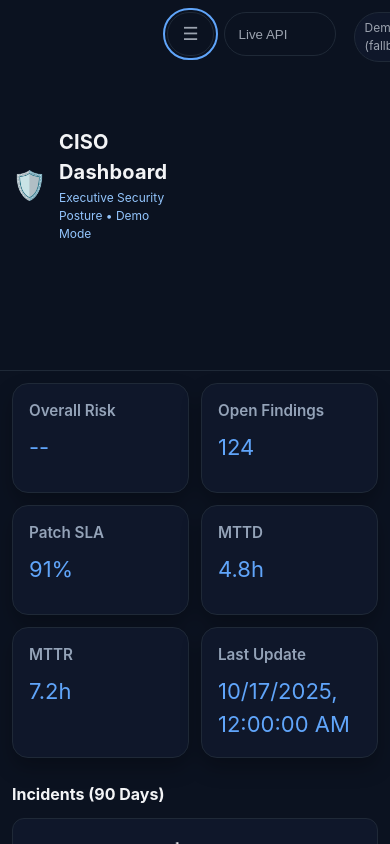
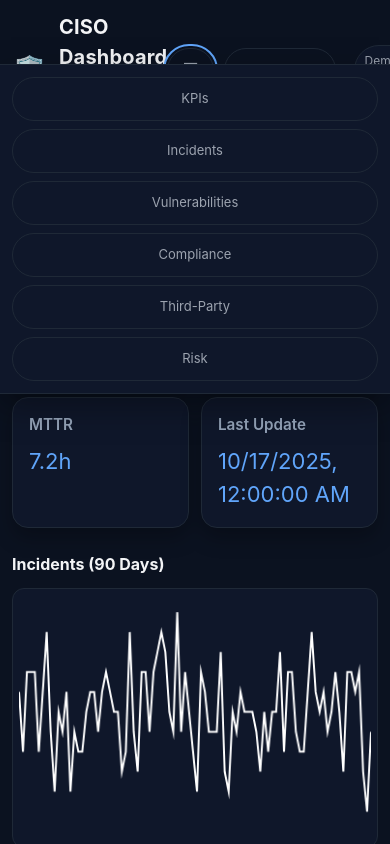
Before and after one commit to SiteQ8/CISO-Dashboard, a plain HTML site: page website/index.html in a window 390 px wide. Both pictures are taken after a click on the button "Toggle menu". Shown: the top 844 px of the page. Drawn offline with Linux system fonts and the light colour scheme; no server answers.

Commit message:
Update style.css

```diff
--- a/website/style.css
+++ b/website/style.css
@@ -5,7 +5,10 @@
   --radius:16px; --space:clamp(12px,2vw,20px);
   --fs-hero:clamp(20px,3.2vw,28px); --fs-h2:clamp(16px,2.4vw,20px);
   --fs-body:clamp(13px,1.7vw,15px);
+  --header-h:72px; /* desktop default */
 }
+
+@media(max-width:900px){ :root{ --header-h:64px; } }
 
 *{box-sizing:border-box}
 html,body{height:100%}
@@ -15,13 +18,16 @@ body{
   margin:0; color:var(--text); background:var(--bg); font-size:var(--fs-body); line-height:1.5;
   -webkit-font-smoothing:antialiased; -moz-osx-font-smoothing:grayscale;
   -webkit-tap-highlight-color:transparent;
+  padding-top:0; /* header is sticky, so no extra offset */
 }
+body.menu-open{ overflow:hidden; }
 
 /* Header / Nav */
 header{
   display:flex;align-items:center;justify-content:space-between;
   padding:var(--space); border-bottom:1px solid var(--border);
-  position:sticky; top:0; background:var(--bg); z-index:20;
+  position:sticky; top:0; background:var(--bg); z-index:1000;
+  min-height:var(--header-h);
 }
 .brand{display:flex;gap:12px;align-items:center}
 .logo{font-size:28px}
@@ -29,7 +35,7 @@ h1{margin:0;color:#f3f4f6;font-size:var(--fs-hero);letter-spacing:.2px}
 .tag{color:#93c5fd;margin:2px 0 0 0;font-size:12px}
 
 /* NAV */
-#nav{display:flex;align-items:center;gap:10px;flex-wrap:nowrap;position:relative}
+#nav{display:flex;align-items:center;gap:10px;flex-wrap:nowrap;position:relative;z-index:1001}
 #nav .mode{min-width:112px;height:44px}
 #nav .links{display:flex;gap:10px;flex-wrap:wrap}
 #nav a,#nav button{
@@ -44,14 +50,24 @@ h1{margin:0;color:#f3f4f6;font-size:var(--fs-hero);letter-spacing:.2px}
 /* Desktop collapse (burger can hide links if desired) */
 #nav.collapsed .links{display:none}
 
-/* Mobile dropdown (<=900px) */
+/* Mobile dropdown (<=900px) — fixed sheet right below header */
 @media(max-width:900px){
-  #nav{align-items:flex-start}
-  #nav .links{
-    display:none; width:100%; margin-top:10px; padding:10px; background:var(--panel);
-    border:1px solid var(--border); border-radius:12px; flex-direction:column;
+  #nav{align-items:center}
+  /* Hide inline links on mobile */
+  #nav .links{ display:none; }
+
+  /* Show as fixed sheet when open */
+  #nav.open .links{
+    display:flex; flex-direction:column;
+    position:fixed; left:0; right:0; top:var(--header-h);
+    background:var(--panel); border-top:1px solid var(--border); border-bottom:1px solid var(--border);
+    padding:12px; gap:8px; z-index:999; box-shadow:0 12px 32px rgba(0,0,0,.35);
   }
-  #nav.open .links{display:flex}
+
+  /* Make links full width for easy tapping */
+  #nav.open .links a{
+    width:100%; justify-content:center;
+  }
 }
 
 main{padding:var(--space); max-width:1200px; margin:0 auto}
@@ -94,7 +110,7 @@ tr:hover td{background:var(--panel-2)}
   position:fixed; left:50%; transform:translateX(-50%); bottom:18px;
   background:var(--panel); color:var(--text); border:1px solid var(--border);
   border-radius:10px; padding:10px 14px; opacity:0; pointer-events:none;
-  transition:opacity .25s ease, bottom .25s ease; z-index:50;
+  transition:opacity .25s ease, bottom .25s ease; z-index:2000;
 }
 #toast.show{opacity:1; bottom:26px}
 
```
